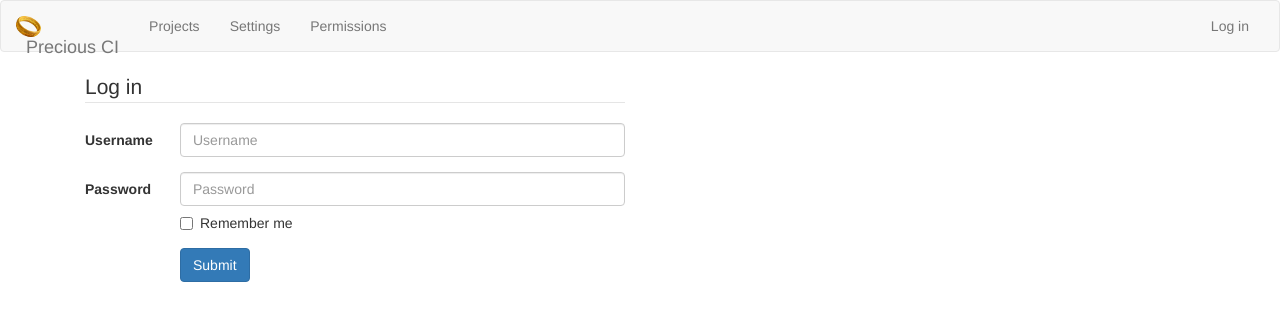
After one commit to bzyx/precious, a Flask app: template precious/templates/login.html in a window 1280 px wide. The commit adds this page. Shown: the top 321 px of the page. Run offline with Flask 2, Linux system fonts and the light colour scheme; the template is opened without the code that fills it, so the values that code supplies are empty; parts of the project's set-up code (start-up, migrations or seed data) failed here and were passed over; some libraries are stand-ins or nearby versions.

Commit message:
Login page draft

```diff
--- a/precious/__init__.py
+++ b/precious/__init__.py
@@ -3,6 +3,8 @@
 import os
 import logging
 import logging.config
+
+import pam
 
 from flask import Flask
 import flask.ext.login as flask_login
--- a/precious/templates/base.html
+++ b/precious/templates/base.html
@@ -5,7 +5,7 @@
     <meta charset="utf-8">
     <meta http-equiv="X-UA-Compatible" content="IE=edge">
     <meta name="viewport" content="width=device-width, initial-scale=1">
-    <title>{% block title %}{% endblock %} - Precious CI</title>
+    <title>{% block title %}Projects{% endblock %} - Precious CI</title>
 
     <!-- Bootstrap -->
     <link rel="stylesheet" href="https://netdna.bootstrapcdn.com/bootswatch/3.0.3/cyborg/bootstrap.min.css">
@@ -19,7 +19,9 @@
     {% endblock %}
   </head>
   <body>
+    {% block navbar %}
       {% include 'navbar.html' %}
+    {% endblock %}
 
     <div class="container">
       {% block flashes %}
@@ -39,12 +41,11 @@
       {% endblock %}
     </div>
 
+    {% block footer %}
       <!-- jQuery (necessary for Bootstrap's JavaScript plugins) -->
       <script src="https://code.jquery.com/jquery.js"></script>
       <!-- Include all compiled plugins (below), or include individual files as needed -->
       <script src="https://netdna.bootstrapcdn.com/bootstrap/3.1.0/js/bootstrap.min.js"></script>
-
-    {% block footer %}
       {% include 'footer.html' %}
     {% endblock %}
   </body>
--- /dev/null
+++ b/precious/templates/login.html
@@ -0,0 +1,35 @@
+{% extends "base.html" %}
+
+{% block title %}Sign In{% endblock %}
+
+{% block content %}
+<div class="col-lg-6">
+<fieldset>
+  <legend>Log in</legend>
+  <form action="./login" method="post" name="login" class="bs-example form-horizontal">
+    <div class="form-group">
+      <label for="inputEmail" class="col-lg-2 control-label">Username</label>
+      <div class="col-lg-10">
+        <input class="form-control" id="inputEmail" placeholder="Username" type="text">
+      </div>
+    </div>
+    <div class="form-group">
+      <label for="inputPassword" class="col-lg-2 control-label">Password</label>
+      <div class="col-lg-10">
+        <input class="form-control" id="inputPassword" placeholder="Password" type="password">
+        <div class="checkbox">
+          <label>
+            <input type="checkbox"> Remember me
+          </label>
+        </div>
+      </div>
+    </div>
+    <div class="form-group">
+      <div class="col-lg-6 col-lg-offset-2">
+        <button type="submit" class="btn btn-primary">Submit</button>
+      </div>
+    </div>
+  </form>
+</fieldset>
+</div>
+{% endblock %}
--- a/precious/templates/navbar.html
+++ b/precious/templates/navbar.html
@@ -8,7 +8,7 @@
         <span class="icon-bar"></span>
         <span class="icon-bar"></span>
       </button>
-      <a class="navbar-brand" href="#"><img src="{{ url_for('static', filename='precious_logo_small.png') }}" alt="Logo" />&nbsp;&nbsp;Precious CI</a>
+      <a class="navbar-brand" href="./"><img src="{{ url_for('static', filename='precious_logo_small.png') }}" alt="Logo" />&nbsp;&nbsp;Precious CI</a>
     </div>
 
     <!-- Collect the nav links, forms, and other content for toggling -->
--- a/requirements.txt
+++ b/requirements.txt
@@ -8,6 +8,7 @@ Flask-SQLAlchemy==1.0
 Flask-Login==0.2.9
 velruse==1.1.1
 pam==0.1.4
+enum==0.4.4
 
 #Worker part
 rpyc==3.2.3
```
Also changed, not shown: precious/models/User.py (+18 -0 lines), precious/views/login.py (+17 -8 lines). Lines whose indentation alone changed are shown as unchanged.
